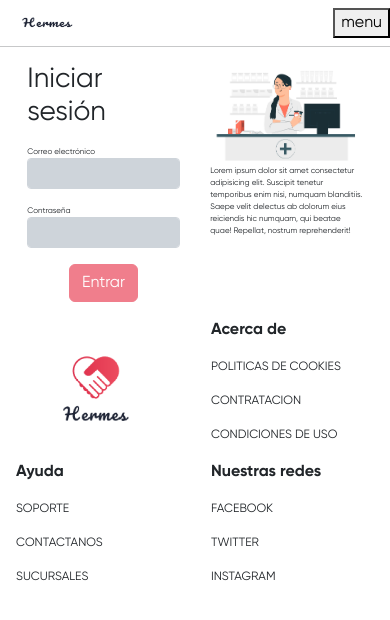
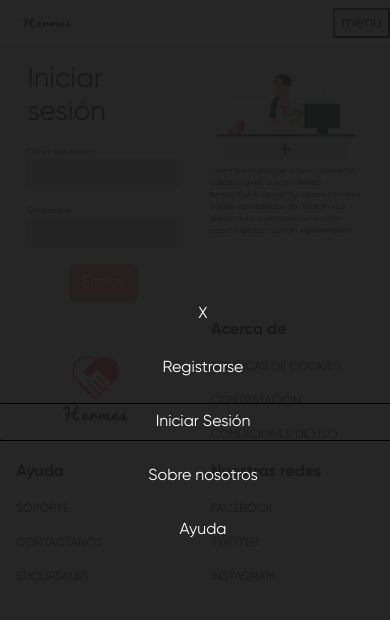
Before and after one commit to No-Country/s4-02-t-python-frontend, a React (Create React App) app: page /login in a window 390 px wide. Both pictures are taken after a click on the button "menu". Shown: the top 620 px of the page. Built offline with nearby package versions, Linux system fonts and the light colour scheme.

Commit message:
mobile menu

```diff
--- a/src/App.js
+++ b/src/App.js
@@ -10,18 +10,25 @@ import Footer from './components/other/footer/Footer';
 import CreatePost from './components/pages/create-post/CreatePost';
 import PostDetail from './components/pages/post-detail/PostDetail';
 import PostsList from './components/pages/posts-list/PostsList';
+import Sidebar from './components/other/sidebar/Sidebar';
 
 export const UserContext = React.createContext();
 
 function App() {
 
   const [user, setUser] = useState(false);
+  const [sidebar, setSidebar] = useState(false);
+
+  const toggleSidebar = () => {
+    setSidebar(!sidebar);
+  };
 
   return (
     <div className="App">
       <UserContext.Provider value={[user, setUser]}>
       <Router>
-        <Header/>
+        <Sidebar sidebar={sidebar} toggleSidebar={toggleSidebar} />
+        <Header toggleSidebar={toggleSidebar} />
         <hr className='mt-0 mb-3'/>
         <Routes>
           <Route path="/" element={<Home />} />
--- a/src/components/other/header/Header.jsx
+++ b/src/components/other/header/Header.jsx
@@ -6,7 +6,7 @@ import brandImg from '../../../assets/logotipo.png';
 
 import './header.scss';
 
-export default function Header() {
+export default function Header({toggleSidebar}) {
 
   const [user, setUser] = useContext(UserContext);
 
@@ -33,7 +33,7 @@ export default function Header() {
       </div>
 
       <div className='navbar-mobile'>
-        <button>menu</button>
+        <button onClick={toggleSidebar}>menu</button>
       </div>
       <div className='navbar-desktop'>
         {user ?
@@ -44,7 +44,7 @@ export default function Header() {
         :
           <div className="navbar-nav justify-content-end">
             <NavLink to="/register" className="btn btn-secondary m-2">Registrarse</NavLink>
-            <NavLink to="/login" className="btn btn-secondary m-2" activeclassnmame="active">Iniciar Sesión</NavLink>
+            <NavLink to="/login" className="btn btn-secondary m-2">Iniciar Sesión</NavLink>
           </div>
         }
       </div>
--- /dev/null
+++ b/src/components/other/sidebar/Sidebar.jsx
@@ -0,0 +1,44 @@
+import React, { useContext } from 'react';
+import './sidebar.scss';
+import { UserContext } from '../../../App';
+import { NavLink, useNavigate } from 'react-router-dom';
+
+export default function Sidebar({sidebar, toggleSidebar}) {
+
+  const [user, setUser] = useContext(UserContext);
+
+  const navigate = useNavigate();
+
+  function signOut () {
+    setUser(user => !user);
+    navigate('/login');
+  }
+
+  return (
+    <div className={sidebar == true ? 'open' : 'closed'}>
+        <div className="">
+          <div className='row'>
+            <button onClick={toggleSidebar} className="btn text-white m-2">X</button>
+          </div>
+          <div className='' onClick={toggleSidebar}>
+            {user ?
+              <div className='row'>
+                <NavLink to="/donar" className="btn text-white m-2">Donar</NavLink>
+                <NavLink to="/edit-profile" className="btn text-white m-2">Editar Perfil</NavLink>
+                <button onClick={() => signOut()} className='btn text-white m-2'>Cerrar sesión</button>
+              </div>
+            :
+              <div className='row'>
+                <NavLink to="/register" className="btn text-white m-2">Registrarse</NavLink>
+                <NavLink to="/login" className="btn text-white m-2">Iniciar Sesión</NavLink>
+              </div>
+            }
+            <div className='row'>
+              <NavLink to="/sobre-nosotros" className="btn text-white m-2">Sobre nosotros</NavLink>
+              <NavLink to="/ayuda" className="btn text-white m-2">Ayuda</NavLink>
+            </div>
+          </div>
+        </div>
+    </div>
+  )
+}
--- /dev/null
+++ b/src/components/other/sidebar/sidebar.scss
@@ -0,0 +1,33 @@
+.open {
+    position:fixed;
+    z-index: 999;
+    width: 100%;
+    height: 100%;
+    background:rgba(25, 24, 24, 0.936);
+    // background-color: #000;
+    display: grid;
+    align-items: center;
+    top: 0;
+    left: 0;
+    transition: 0.3s ease-in-out;
+    opacity: 100%;
+//   top: ${({ isOpen }) => (isOpen ? '0' : '-100%')};
+  /* top:0; */
+}
+
+.closed {
+    display: none;
+    // position:fixed;
+    // z-index: 999;
+    // width: 100%;
+    // height: 100%;
+    // background:#191818d0;
+    // display: grid;
+    // align-items: center;
+    // top: 0;
+    // left: 0;
+    // transition: 0.3s ease-in-out;
+    // opacity: 0%;
+//   top: ${({ isOpen }) => (isOpen ? '0' : '-100%')};
+  /* top:0; */
+}
```
